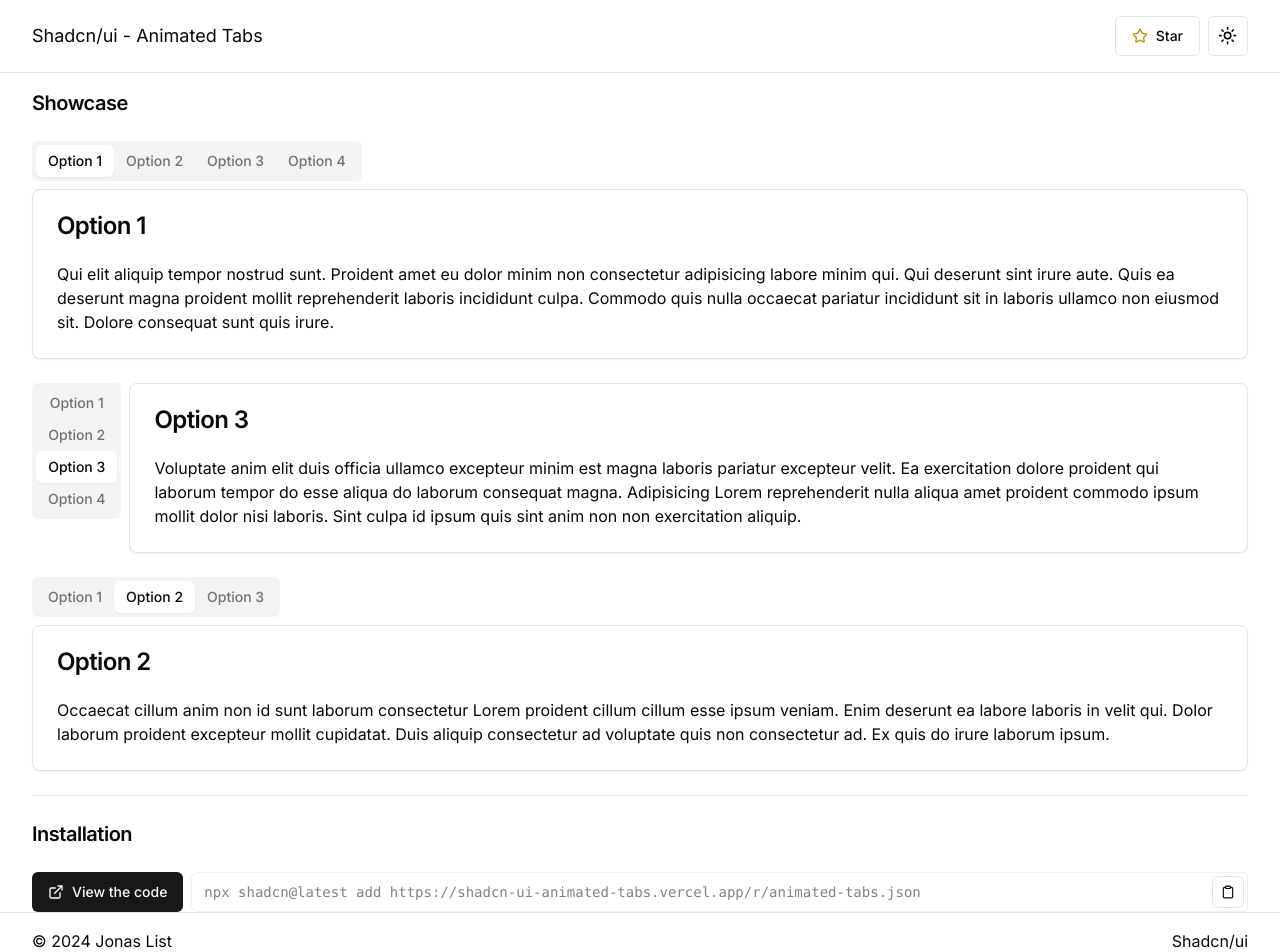
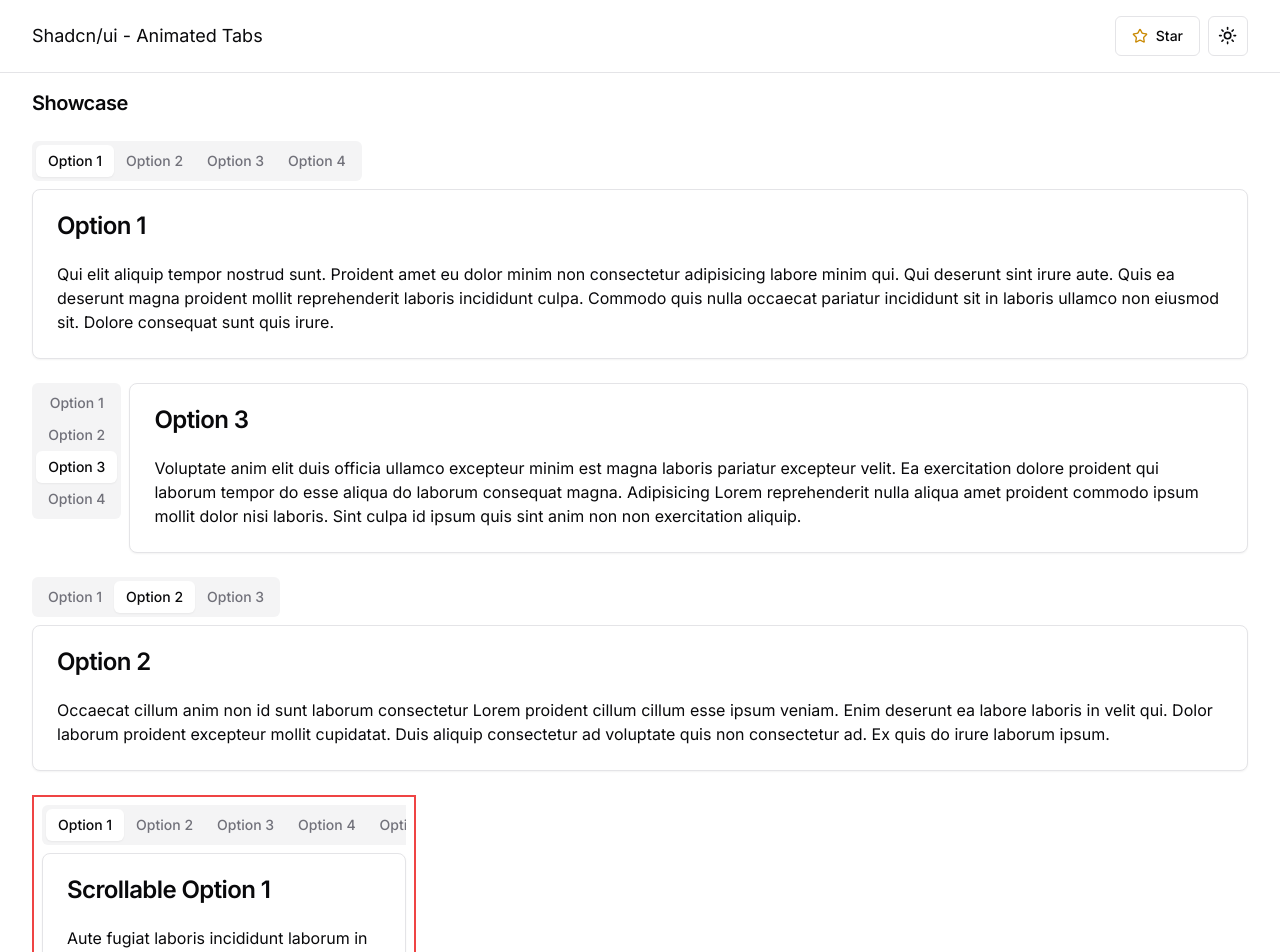
Before and after one commit to list-jonas/shadcn-ui-animated-tabs, a Next.js app: page / in a window 1280 px wide. Shown: the top 952 px of the page. Built offline with nearby package versions, Linux system fonts and the light colour scheme; no server answers.

Commit message:
Added scrollable tabs with ScrollArea component

```diff
--- a/package.json
+++ b/package.json
@@ -13,6 +13,7 @@
   "dependencies": {
     "@geist-ui/core": "^2.3.8",
     "@radix-ui/react-dropdown-menu": "^2.1.1",
+    "@radix-ui/react-scroll-area": "^1.2.8",
     "@radix-ui/react-separator": "^1.1.0",
     "@radix-ui/react-slot": "^1.1.0",
     "@radix-ui/react-tabs": "^1.1.1",
--- a/src/app/page.tsx
+++ b/src/app/page.tsx
@@ -7,6 +7,7 @@
 import CopyCLICommand from "@/components/copy-cli-command";
 import TabContent from "@/components/tab-content";
 import { Button } from "@/components/ui/button";
+import { ScrollArea, ScrollBar } from "@/components/ui/scroll-area";
 import { Separator } from "@/components/ui/separator";
 import { ExternalLink } from "lucide-react";
 import Link from "next/link";
@@ -86,6 +87,57 @@
         </TabsContent>
       </Tabs>
 
+      {/* Horizontal Tabs with ScrollArea */}
+      <div className="max-w-sm border-red-500 border-2 p-2">
+        <Tabs defaultValue="option1-scroll">
+          <ScrollArea className="whitespace-nowrap">
+            <TabsList className="mb-2">
+              <TabsTrigger value="option1-scroll">Option 1</TabsTrigger>
+              <TabsTrigger value="option2-scroll">Option 2</TabsTrigger>
+              <TabsTrigger value="option3-scroll">Option 3</TabsTrigger>
+              <TabsTrigger value="option4-scroll">Option 4</TabsTrigger>
+              <TabsTrigger value="option5-scroll">Option 5</TabsTrigger>
+              <TabsTrigger value="option6-scroll">Option 6</TabsTrigger>
+              <TabsTrigger value="option7-scroll">Option 7</TabsTrigger>
+              <TabsTrigger value="option8-scroll">Option 8</TabsTrigger>
+              <TabsTrigger value="option9-scroll">Option 9</TabsTrigger>
+              <TabsTrigger value="option10-scroll">Option 10</TabsTrigger>
+            </TabsList>
+            <ScrollBar orientation="horizontal" />
+          </ScrollArea>
+          <TabsContent className="mt-0" value="option1-scroll">
+            <TabContent name="Scrollable Option 1" />
+          </TabsContent>
+          <TabsContent className="mt-0" value="option2-scroll">
+            <TabContent name="Scrollable Option 2" />
+          </TabsContent>
+          <TabsContent className="mt-0" value="option3-scroll">
+            <TabContent name="Scrollable Option 3" />
+          </TabsContent>
+          <TabsContent className="mt-0" value="option4-scroll">
+            <TabContent name="Scrollable Option 4" />
+          </TabsContent>
+          <TabsContent className="mt-0" value="option5-scroll">
+            <TabContent name="Scrollable Option 5" />
+          </TabsContent>
+          <TabsContent className="mt-0" value="option6-scroll">
+            <TabContent name="Scrollable Option 6" />
+          </TabsContent>
+          <TabsContent className="mt-0" value="option7-scroll">
+            <TabContent name="Scrollable Option 7" />
+          </TabsContent>
+          <TabsContent className="mt-0" value="option8-scroll">
+            <TabContent name="Scrollable Option 8" />
+          </TabsContent>
+          <TabsContent className="mt-0" value="option9-scroll">
+            <TabContent name="Scrollable Option 9" />
+          </TabsContent>
+          <TabsContent className="mt-0" value="option10-scroll">
+            <TabContent name="Scrollable Option 10" />
+          </TabsContent>
+        </Tabs>
+      </div>
+
       <Separator />
 
       <h2 className="scroll-m-20 text-xl font-semibold tracking-tight">
--- /dev/null
+++ b/src/components/ui/scroll-area.tsx
@@ -0,0 +1,48 @@
+"use client"
+
+import * as React from "react"
+import * as ScrollAreaPrimitive from "@radix-ui/react-scroll-area"
+
+import { cn } from "@/lib/utils"
+
+const ScrollArea = React.forwardRef<
+  React.ElementRef<typeof ScrollAreaPrimitive.Root>,
+  React.ComponentPropsWithoutRef<typeof ScrollAreaPrimitive.Root>
+>(({ className, children, ...props }, ref) => (
+  <ScrollAreaPrimitive.Root
+    ref={ref}
+    className={cn("relative overflow-hidden", className)}
+    {...props}
+  >
+    <ScrollAreaPrimitive.Viewport className="h-full w-full rounded-[inherit]">
+      {children}
+    </ScrollAreaPrimitive.Viewport>
+    <ScrollBar />
+    <ScrollAreaPrimitive.Corner />
+  </ScrollAreaPrimitive.Root>
+))
+ScrollArea.displayName = ScrollAreaPrimitive.Root.displayName
+
+const ScrollBar = React.forwardRef<
+  React.ElementRef<typeof ScrollAreaPrimitive.ScrollAreaScrollbar>,
+  React.ComponentPropsWithoutRef<typeof ScrollAreaPrimitive.ScrollAreaScrollbar>
+>(({ className, orientation = "vertical", ...props }, ref) => (
+  <ScrollAreaPrimitive.ScrollAreaScrollbar
+    ref={ref}
+    orientation={orientation}
+    className={cn(
+      "flex touch-none select-none transition-colors",
+      orientation === "vertical" &&
+        "h-full w-2.5 border-l border-l-transparent p-[1px]",
+      orientation === "horizontal" &&
+        "h-2.5 flex-col border-t border-t-transparent p-[1px]",
+      className
+    )}
+    {...props}
+  >
+    <ScrollAreaPrimitive.ScrollAreaThumb className="relative flex-1 rounded-full bg-border" />
+  </ScrollAreaPrimitive.ScrollAreaScrollbar>
+))
+ScrollBar.displayName = ScrollAreaPrimitive.ScrollAreaScrollbar.displayName
+
+export { ScrollArea, ScrollBar }
```
Also changed, not shown: 1 other file (tests, documents, lock files or other folders).
